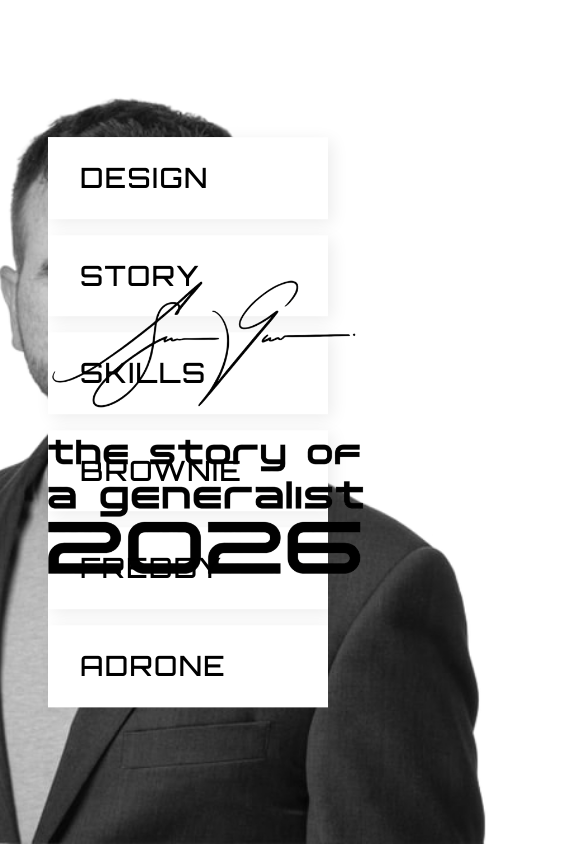
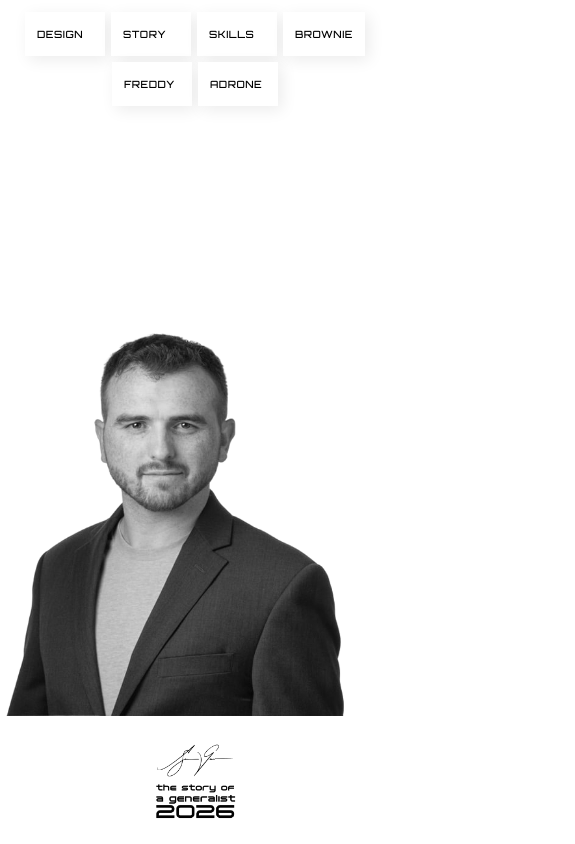
Before and after one commit to tatsuyakuroda/stephen-portfolio, a React (Vite) app: page / in a window 390 px wide. Shown: the whole page, 575 px wide, since content can reach past the window. Built offline with nearby package versions, Linux system fonts and the light colour scheme.

Commit message:
Add responsive design styles for tablet, mobile, and small mobile views in App.css and index.css. Include overflow-x hidden to prevent horizontal scrolling.

```diff
--- a/src/App.css
+++ b/src/App.css
@@ -1,6 +1,7 @@
 .app {
   min-height: 100svh;
   background: #fff;
+  overflow-x: hidden;
 }
 
 .layout {
@@ -133,3 +134,102 @@
   line-height: 1;
   text-align: right;
 }
+
+/* Tablet */
+@media (max-width: 1024px) {
+  .sidebar {
+    left: 24px;
+  }
+
+  .nav-btn {
+    width: 200px;
+    padding: 16px 24px;
+    font-size: 20px;
+  }
+
+  .branding {
+    right: 3%;
+  }
+
+  .branding-signature {
+    height: 200px;
+  }
+}
+
+/* Mobile */
+@media (max-width: 768px) {
+  .layout {
+    display: flex;
+    flex-direction: column;
+    min-height: 100svh;
+  }
+
+  .sidebar {
+    position: relative;
+    top: auto;
+    left: auto;
+    transform: none;
+    flex-direction: row;
+    flex-wrap: wrap;
+    justify-content: center;
+    gap: 8px;
+    padding: 16px;
+    order: 1;
+  }
+
+  .nav-btn {
+    width: auto;
+    min-width: 100px;
+    padding: 12px 16px;
+    font-size: 12px;
+    min-height: 44px;
+  }
+
+  .canvas {
+    flex: 1;
+    min-height: 50svh;
+    order: 2;
+  }
+
+  .portrait {
+    height: 70svh;
+    max-width: 100%;
+  }
+
+  .branding {
+    position: relative;
+    top: auto;
+    right: auto;
+    transform: none;
+    order: 3;
+    padding: 24px 16px;
+    align-items: center;
+  }
+
+  .branding-signature {
+    height: 120px;
+  }
+}
+
+/* Small mobile */
+@media (max-width: 480px) {
+  .sidebar {
+    padding: 12px;
+    gap: 6px;
+  }
+
+  .nav-btn {
+    min-width: 80px;
+    padding: 10px 12px;
+    font-size: 10px;
+    min-height: 44px;
+  }
+
+  .portrait {
+    height: 60svh;
+  }
+
+  .branding-signature {
+    height: 80px;
+  }
+}
--- a/src/index.css
+++ b/src/index.css
@@ -9,6 +9,7 @@ body {
   width: 100%;
   min-height: 100svh;
   background: #fff;
+  overflow-x: hidden;
 }
 
 #root {
```
